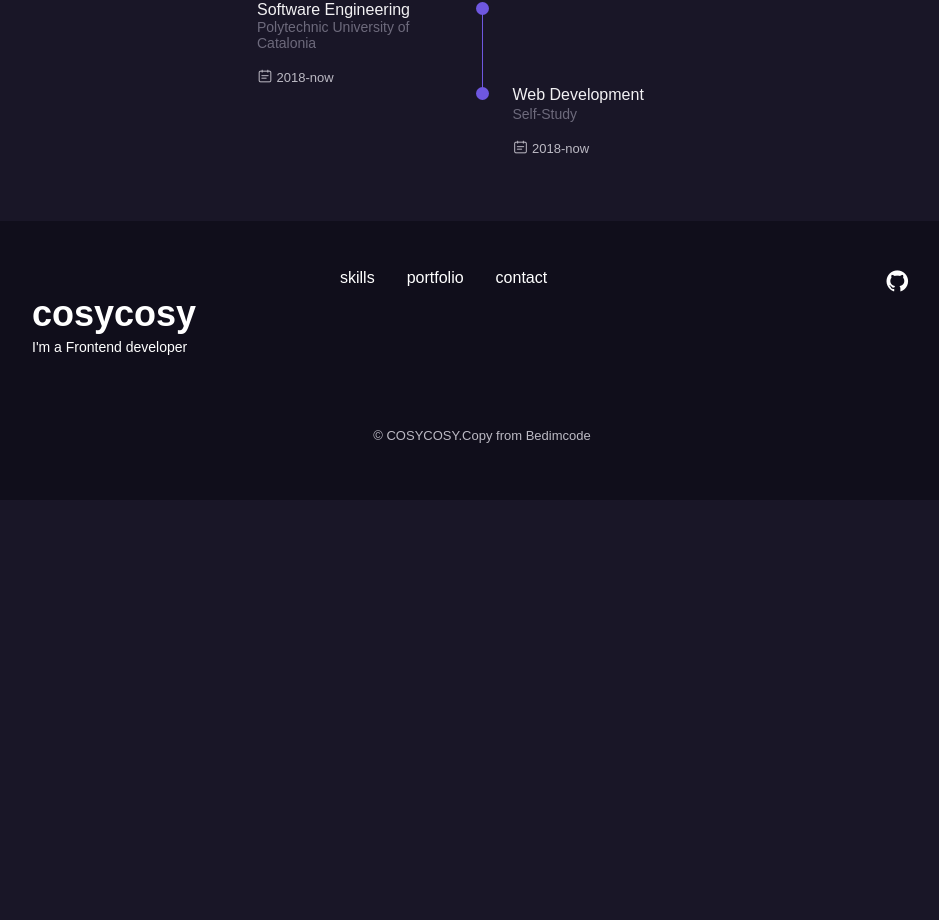
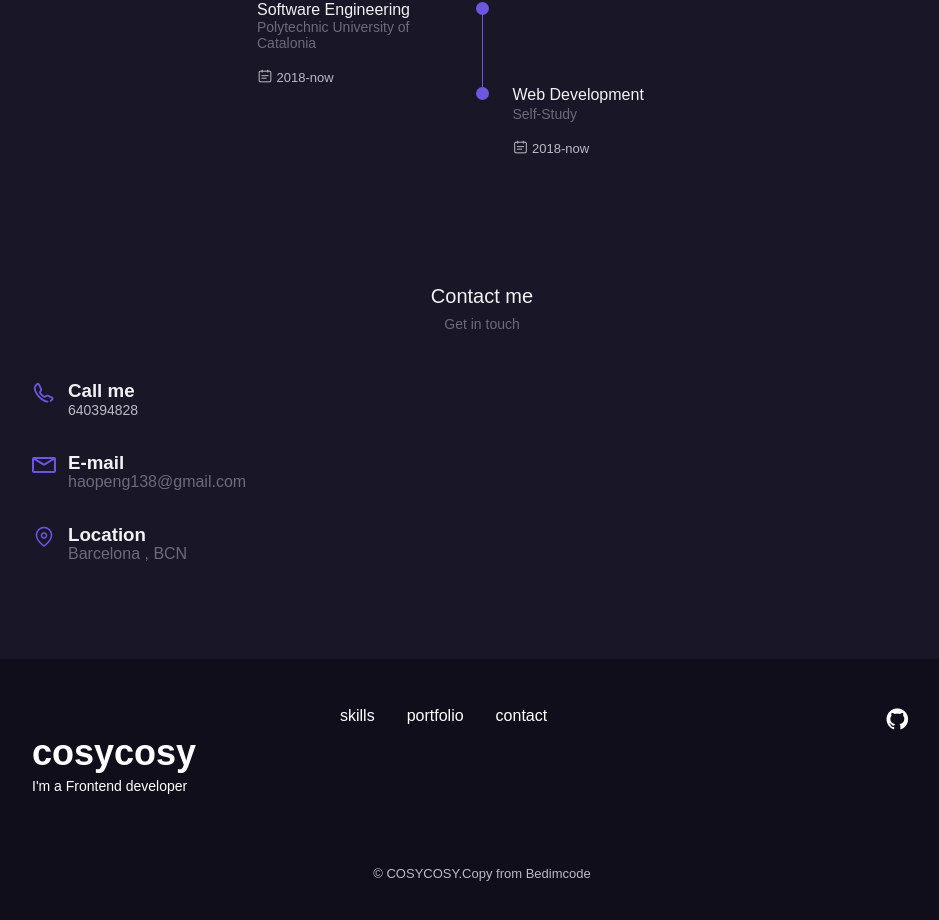
Before and after one commit to Haopeng138/my-portofolio, a Vue app: page / in a window 1280 px wide. Shown: the part 1383-2303 px from the top of the page, without its empty margins (158-1097 px from the left). Before the commit the page ends 1931 px from the top, so only its background shows below. Built offline with nearby package versions, Linux system fonts and the light colour scheme.

Commit message:
Add: Contact

```diff
--- a/src/App.vue
+++ b/src/App.vue
@@ -4,6 +4,7 @@
 import AppFooter from './components/AppFooter.vue'
 import AppAbout from './components/AppAbout.vue';
 import AppQualification from './components/AppQualification.vue';
+import AppContact from './components/AppContact.vue';
 </script>
 
 <template>
@@ -14,6 +15,7 @@
     <AppHome></AppHome>
     <AppAbout></AppAbout>
     <AppQualification></AppQualification>
+    <AppContact></AppContact>
   </main>
     <AppFooter></AppFooter>
 </template>
--- /dev/null
+++ b/src/components/AppContact.vue
@@ -0,0 +1,96 @@
+<template>
+  <section class="contact section" id="contact">
+    <h2 class="section__title" >{{ $t('contact__title') }}</h2>
+    <span class="section__subtitle">{{ $t('contact__subtitle') }}</span>
+
+    <div class="contact__container container grid">
+      <div>
+        <div class="contact__information">
+          <i class="alicon alicon-lianxi contact__icon"></i>
+
+          <div>
+            <h3 class="contact__title" >{{ $t('tel') }}</h3>
+            <span class="contact__subtitle">{{ $t('tel__number') }}</span>
+          </div>
+        </div>
+
+        <div class="contact__information">
+          <i class="alicon alicon-envelope contact__icon"></i>
+
+          <div>
+            <h3 class="contact__title" >{{ $t('email') }}</h3>
+            <span class="contatc__subtitle">{{ $t('email__address') }}</span>
+          </div>
+        </div>
+
+        <div class="contact__information">
+          <i class="alicon alicon-map1 contact__icon"></i>
+
+          <div>
+            <h3 class="contact__title" >{{ $t('location') }}</h3>
+            <span class="contatc__subtitle">{{ $t('location__detail') }}</span>
+          </div>
+        </div>
+      </div>
+    </div>
+  </section>
+</template>
+<style lang="scss" scoped>
+.contact {
+  &__container {
+    row-gap: 3rem;
+    @include min-screen(568px) {
+      grid-template-columns: repeat(2, 1fr);
+    }
+  }
+
+  &__information {
+    display: flex;
+    margin-bottom: var(--mb-2);
+  }
+
+  &__icon {
+    font-size: 1.5rem;
+    color: var(--first-color);
+    margin-right: var(--mb-0-75);
+  }
+
+  .content__title {
+    font-size: var(--h3-font-size);
+    font-weight: var(--font-medium);
+  }
+
+  &__subtitle {
+    font-size: var(--small-font-size);
+    color: var(--text-color-light);
+  }
+
+  &__content {
+    background-color: var(--input-color);
+    border-radius: 0.5rem;
+    padding: 0.75rem 1rem 0.25rem;
+  }
+
+  &__label {
+    font-size: var(--smaller-font-size);
+    color: var(--title-color);
+  }
+
+  &__input {
+    width: 100%;
+    background-color: var(--input-color);
+    color: var(--text-color);
+    font-family: var(--body-font);
+    font-size: var(--normal-font-size);
+    border: none;
+    outline: none;
+    padding: 0.25rem 0.5rem 0.5rem 0;
+    @include min-screen(1024px) {
+      grid-template-columns: repeat(2, 1fr);
+    }
+  }
+  &__form {
+    width: 460px;
+  }
+}
+</style>
```
